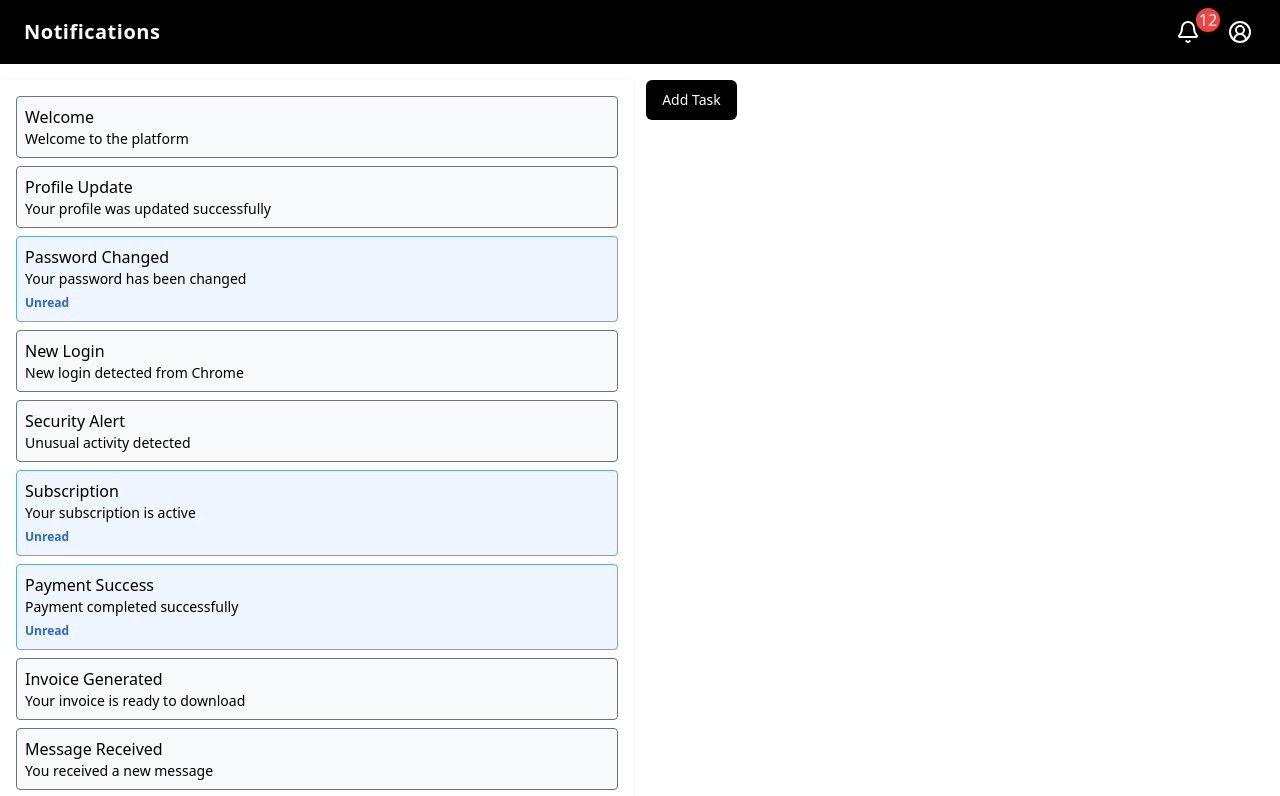
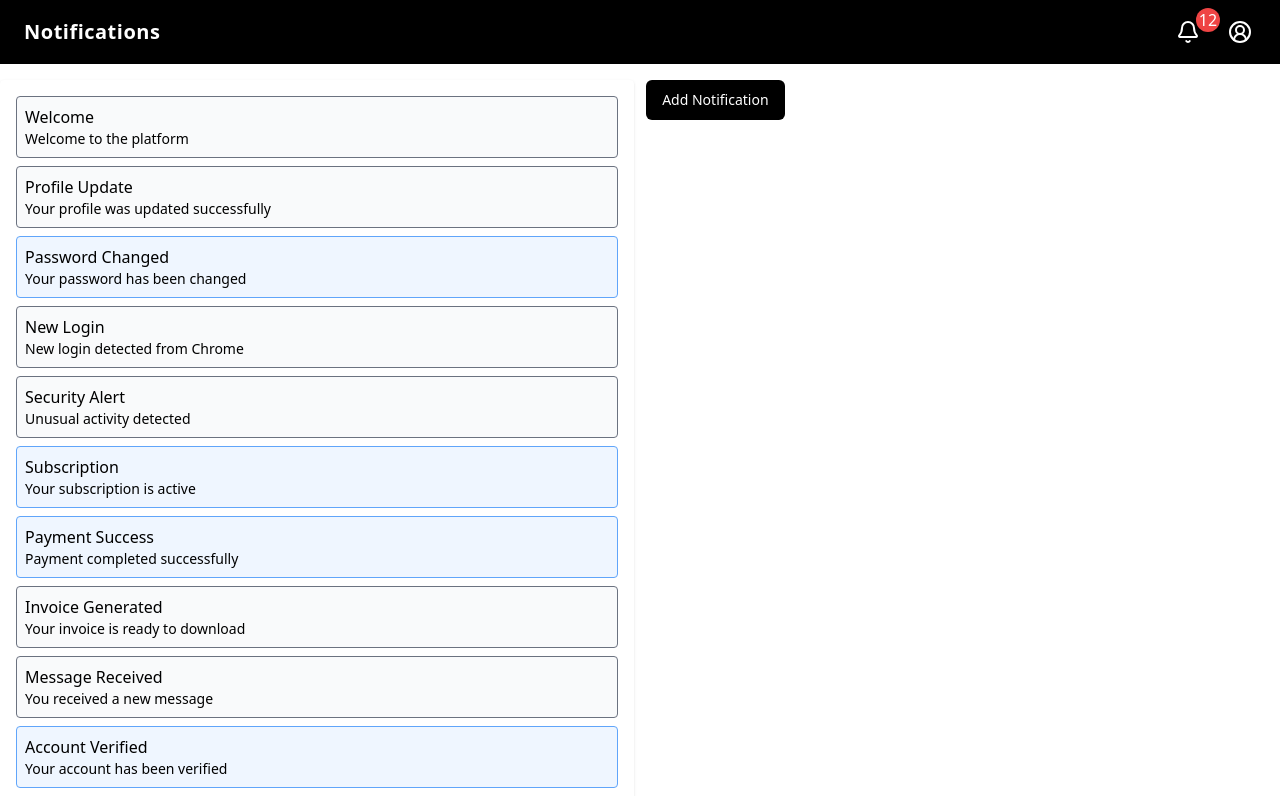
Before and after one commit to arjun-sthanave/reactPractice, a React (Vite) app in the folder timer/: page / in a window 1280 px wide. Shown: the top 796 px of the page. Built offline with nearby package versions, Linux system fonts and the light colour scheme.

Commit message:
changes done

```diff
--- a/timer/src/component/Addtask.jsx
+++ b/timer/src/component/Addtask.jsx
@@ -19,7 +19,7 @@ const Addtask = () => {
 
   const [task, setTask] = useState({
     title: "",
-    description: "",
+    desc: "",
     unread: false,
   });
 
@@ -47,7 +47,7 @@ const Addtask = () => {
 
     setTask({
       title: "",
-      description: "",
+      desc: "",
       unread: false,
     });
   };
@@ -56,15 +56,15 @@ const Addtask = () => {
     <div className="w-1/2">
       <Dialog>
         <DialogTrigger asChild>
-          <Button>Add Task</Button>
+          <Button>Add Notification</Button>
         </DialogTrigger>
 
         <DialogContent>
           <form onSubmit={handleSubmit}>
             <DialogHeader>
-              <DialogTitle>Add Task</DialogTitle>
+              <DialogTitle>Add Notification</DialogTitle>
               <DialogDescription>
-                Fill the details below to create a new task.
+                Fill the details below to create a new Notifcation.
               </DialogDescription>
             </DialogHeader>
 
@@ -84,8 +84,8 @@ const Addtask = () => {
                 <Label htmlFor="description">Description</Label>
                 <Input
                   id="description"
-                  name="description"
-                  value={task.description}
+                  name="desc"
+                  value={task.desc}
                   onChange={handleChange}
                   placeholder="Enter task description"
                 />
--- a/timer/src/component/Cards.jsx
+++ b/timer/src/component/Cards.jsx
@@ -86,11 +86,6 @@ useEffect(() => {
                 <h3 className="font-medium">{item?.title}</h3>
             <p className="text-sm">{item?.desc}</p>
 
-            {
-            !item.unread && <span className="text-xs text-blue-600 font-semibold">
-                Unread
-                </span>
-            }
             </div>
                 ))
             }
```
